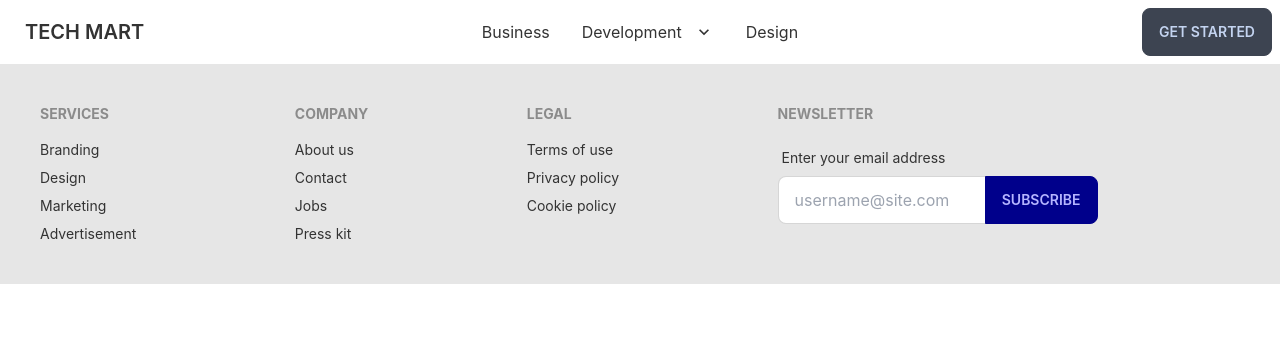
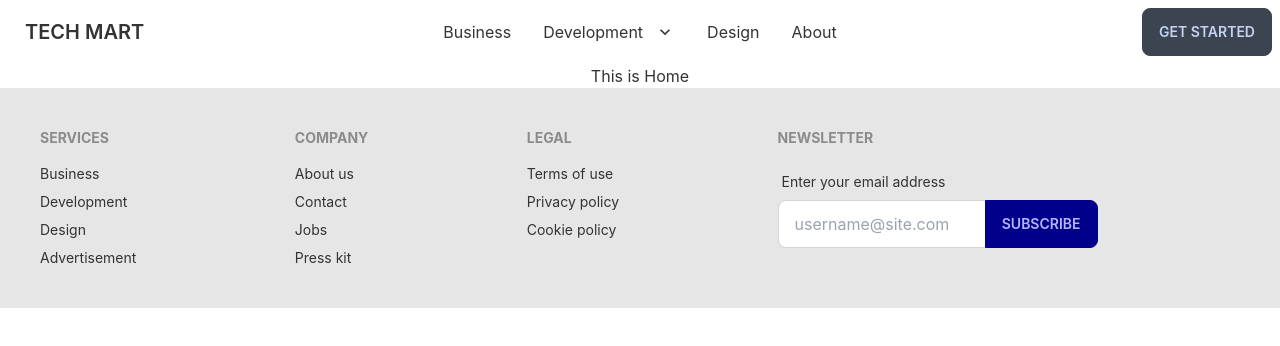
Before and after one commit to Mejbah-ul-haque/tech-mart-client, a React (Create React App) app: page / in a window 1280 px wide. Shown: the top 346 px of the page. Built offline with nearby package versions, Linux system fonts and the light colour scheme.

Commit message:
Some component added

```diff
--- a/src/App.js
+++ b/src/App.js
@@ -2,11 +2,18 @@
 import './App.css';
 import Footer from './Pages/Shered/Footer';
 import Navbar from './Pages/Shered/Navbar';
+import { Routes, Route, Link } from "react-router-dom";
+import Home from './Pages/Home/Home';
+import About from './Pages/About/About';
 
 function App() {
   return (
     <div className="App">
       <Navbar></Navbar>
+      <Routes>
+        <Route path="/" element={<Home />} />
+        <Route path="about" element={<About />} />
+      </Routes>
       <Footer></Footer>
     </div>
   );
--- /dev/null
+++ b/src/Pages/About/About.js
@@ -0,0 +1,11 @@
+import React from 'react';
+
+const About = () => {
+  return (
+    <div>
+      <h2>This is About page</h2>
+    </div>
+  );
+};
+
+export default About;
--- /dev/null
+++ b/src/Pages/Home/Home.js
@@ -0,0 +1,11 @@
+import React from 'react';
+
+const Home = () => {
+  return (
+    <div>
+      <h2>This is Home</h2>
+    </div>
+  );
+};
+
+export default Home;
--- a/src/Pages/Shered/Footer.js
+++ b/src/Pages/Shered/Footer.js
@@ -5,9 +5,9 @@ const Footer = () => {
     <footer class="footer p-10 bg-base-200 text-base-content">
   <div>
     <span class="footer-title">Services</span>
-    <a class="link link-hover">Branding</a>
+    <a class="link link-hover">Business</a>
+    <a class="link link-hover">Development</a>
     <a class="link link-hover">Design</a>
-    <a class="link link-hover">Marketing</a>
     <a class="link link-hover">Advertisement</a>
   </div>
   <div>
--- a/src/Pages/Shered/Navbar.js
+++ b/src/Pages/Shered/Navbar.js
@@ -25,6 +25,7 @@ const Navbar = () => {
           </ul>
         </li>
         <li><a>Design</a></li>
+        <li><a>About</a></li>
       </ul>
     </div>
     <a class="btn btn-ghost normal-case text-xl">TECH MART</a>
@@ -47,6 +48,7 @@ const Navbar = () => {
         </ul>
       </li>
       <li><a>Design</a></li>
+      <li><a>About</a></li>
     </ul>
   </div>
   <div class="navbar-end">
--- a/src/index.js
+++ b/src/index.js
@@ -3,11 +3,14 @@ import ReactDOM from 'react-dom/client';
 import './index.css';
 import App from './App';
 import reportWebVitals from './reportWebVitals';
+import { BrowserRouter } from "react-router-dom";
 
 const root = ReactDOM.createRoot(document.getElementById('root'));
 root.render(
   <React.StrictMode>
-    <App />
+    <BrowserRouter>
+      <App />
+    </BrowserRouter>
   </React.StrictMode>
 );
 
```
